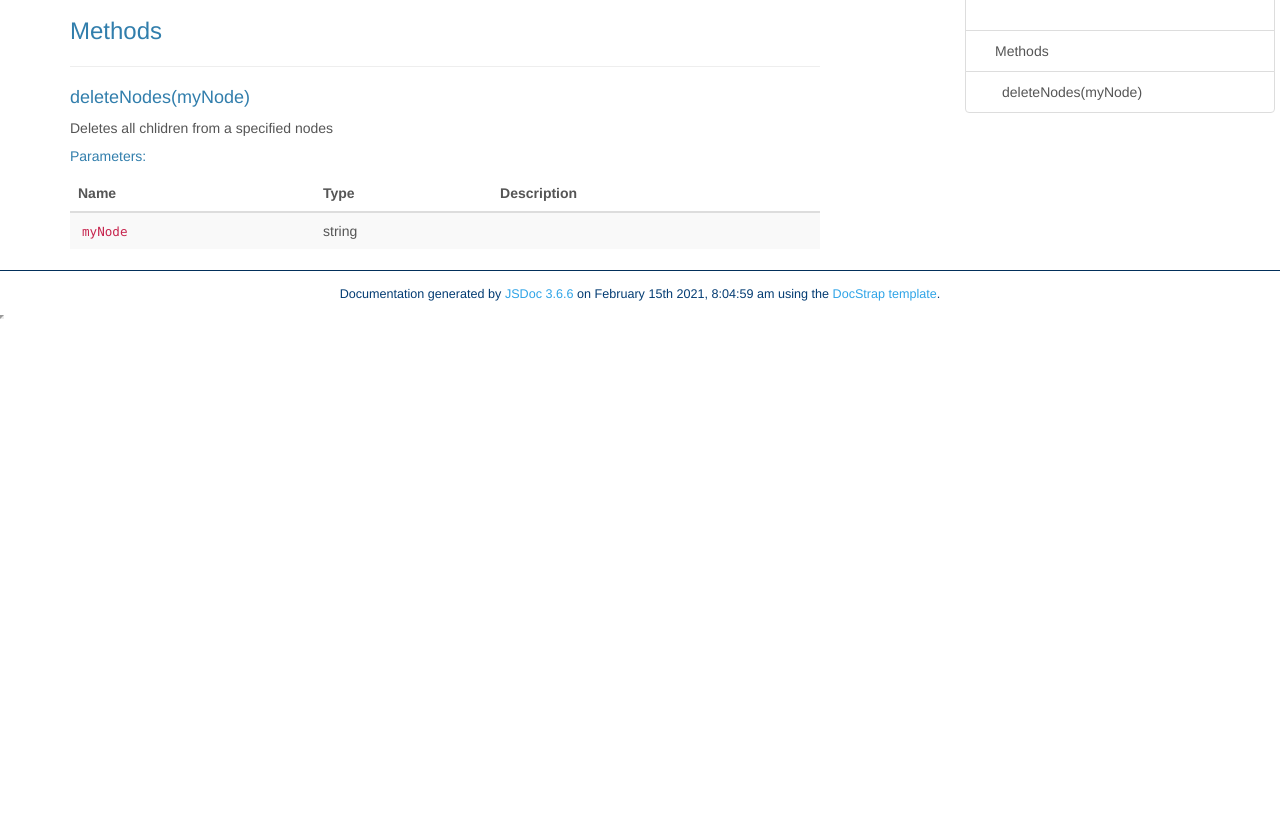
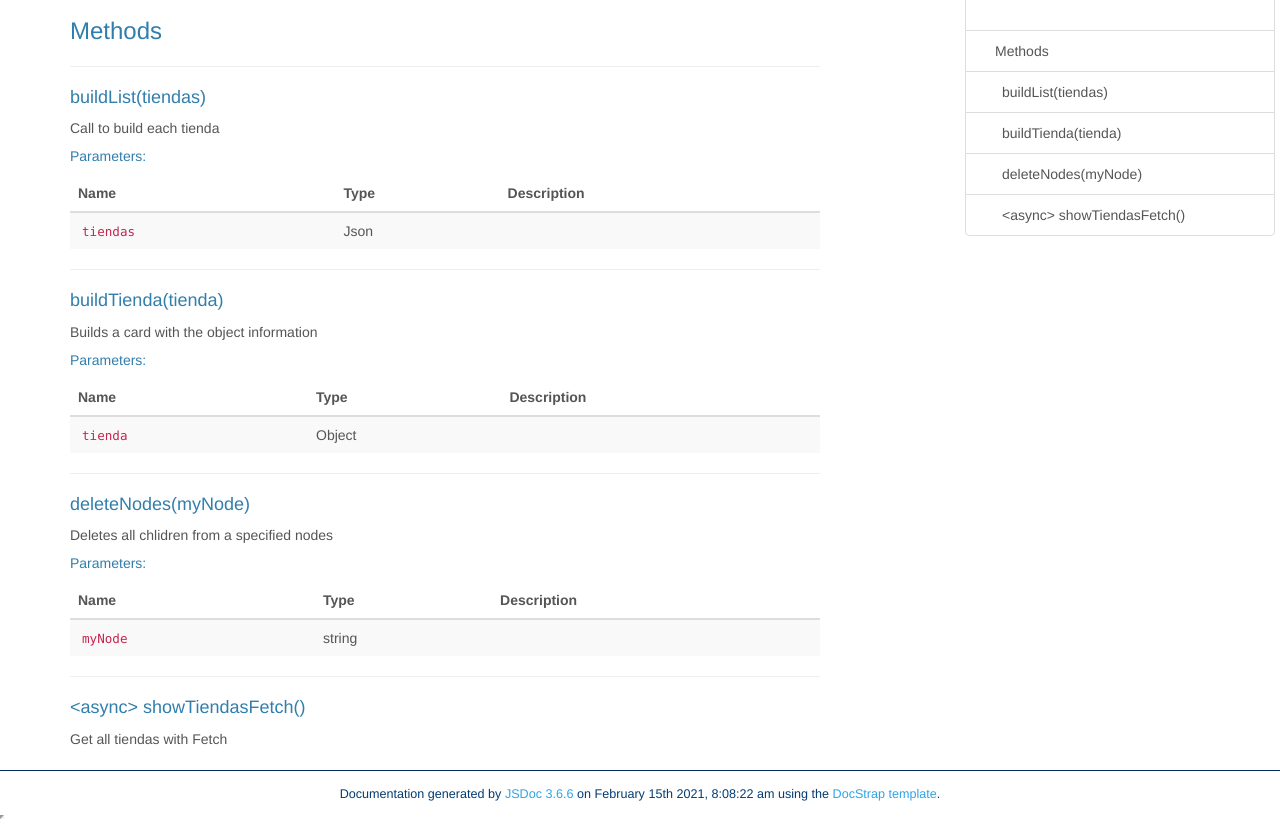
Before and after one commit to Nujuron/Consulta-API-Tiendas, a website: page docs/gen/global.html in a window 1280 px wide. Shown: the part 119-943 px from the top of the page. Before the commit the page ends 800 px from the top, so only its background shows below. Drawn offline with Linux system fonts and the light colour scheme.

Commit message:
template form

```diff
--- a/docs/gen/global.html
+++ b/docs/gen/global.html
@@ -33,7 +33,7 @@
 			<li class="dropdown">
 				<a href="global.html" class="dropdown-toggle" data-toggle="dropdown">Global<b class="caret"></b></a>
 				<ul class="dropdown-menu ">
-					<li><a href="global.html#deleteNodes">deleteNodes</a></li>
+					<li><a href="global.html#buildList">buildList</a></li><li><a href="global.html#buildTienda">buildTienda</a></li><li><a href="global.html#deleteNodes">deleteNodes</a></li><li><a href="global.html#showTiendasFetch">showTiendasFetch</a></li>
 				</ul>
 			</li>
 
@@ -143,6 +143,262 @@
         <h3 class="subsection-title">Methods</h3>
 
         <dl>
+
+<hr>
+<dt>
+    <h4 class="name" id="buildList"><span class="type-signature"></span>buildList(tiendas)</h4>
+
+
+</dt>
+<dd>
+
+
+    <div class="description">
+        <p>Call to build each tienda</p>
+    </div>
+
+
+
+
+
+
+
+
+        <h5>Parameters:</h5>
+
+
+<table class="params table table-striped">
+    <thead>
+    <tr>
+
+        <th>Name</th>
+
+
+        <th>Type</th>
+
+
+
+
+
+        <th class="last">Description</th>
+    </tr>
+    </thead>
+
+    <tbody>
+
+
+        <tr>
+
+                <td class="name"><code>tiendas</code></td>
+
+
+            <td class="type">
+
+
+<span class="param-type">Json</span>
+
+
+
+
+            </td>
+
+
+
+
+
+            <td class="description last"></td>
+        </tr>
+
+
+    </tbody>
+</table>
+
+
+
+
+<dl class="details">
+
+
+
+
+
+
+
+
+
+
+
+
+
+
+
+
+
+
+
+
+
+
+
+
+
+
+
+
+
+
+
+
+
+
+
+</dl>
+
+
+
+
+
+
+
+
+
+
+
+
+
+
+
+</dd>
+
+
+
+<hr>
+<dt>
+    <h4 class="name" id="buildTienda"><span class="type-signature"></span>buildTienda(tienda)</h4>
+
+
+</dt>
+<dd>
+
+
+    <div class="description">
+        <p>Builds a card with the object information</p>
+    </div>
+
+
+
+
+
+
+
+
+        <h5>Parameters:</h5>
+
+
+<table class="params table table-striped">
+    <thead>
+    <tr>
+
+        <th>Name</th>
+
+
+        <th>Type</th>
+
+
+
+
+
+        <th class="last">Description</th>
+    </tr>
+    </thead>
+
+    <tbody>
+
+
+        <tr>
+
+                <td class="name"><code>tienda</code></td>
+
+
+            <td class="type">
+
+
+<span class="param-type">Object</span>
+
+
+
+
+            </td>
+
+
+
+
+
+            <td class="description last"></td>
+        </tr>
+
+
+    </tbody>
+</table>
+
+
+
+
+<dl class="details">
+
+
+
+
+
+
+
+
+
+
+
+
+
+
+
+
+
+
+
+
+
+
+
+
+
+
+
+
+
+
+
+
+
+
+
+</dl>
+
+
+
+
+
+
+
+
+
+
+
+
+
+
+
+</dd>
+
+
 
 <hr>
 <dt>
@@ -270,6 +526,84 @@
 
 </dd>
 
+
+
+<hr>
+<dt>
+    <h4 class="name" id="showTiendasFetch"><span class="type-signature">&lt;async> </span>showTiendasFetch()</h4>
+
+
+</dt>
+<dd>
+
+
+    <div class="description">
+        <p>Get all tiendas with Fetch</p>
+    </div>
+
+
+
+
+
+
+
+
+
+
+<dl class="details">
+
+
+
+
+
+
+
+
+
+
+
+
+
+
+
+
+
+
+
+
+
+
+
+
+
+
+
+
+
+
+
+
+
+
+
+</dl>
+
+
+
+
+
+
+
+
+
+
+
+
+
+
+
+</dd>
+
         </dl>
 
 
@@ -320,7 +654,7 @@
 <span class="jsdoc-message">
 	Documentation generated by <a href="https://github.com/jsdoc3/jsdoc">JSDoc 3.6.6</a>
 
-		on February 15th 2021, 8:04:59 am
+		on February 15th 2021, 8:08:22 am
 
 	using the <a href="https://github.com/docstrap/docstrap">DocStrap template</a>.
 </span>
--- a/docs/gen/quicksearch.html
+++ b/docs/gen/quicksearch.html
@@ -7,7 +7,7 @@
     <script src="scripts/fulltext-search.js"></script>
 
     <script type="text/x-docstrap-searchdb">
-    {"global.html":{"id":"global.html","title":"Global","body":" Documentation Global deleteNodes Global Methods deleteNodes(myNode) Deletes all chlidren from a specified nodes Parameters: Name Type Description myNode string × Search results Close Documentation generated by JSDoc 3.6.6 on February 15th 2021, 8:04:59 am using the DocStrap template. "},"index.html":{"id":"index.html","title":"Index","body":" Documentation Global deleteNodes Consulta-API-Tiendas Web app to consume a self-made API × Search results Close Documentation generated by JSDoc 3.6.6 on February 15th 2021, 8:04:59 am using the DocStrap template. "}}
+    {"global.html":{"id":"global.html","title":"Global","body":" Documentation Global buildListbuildTiendadeleteNodesshowTiendasFetch Global Methods buildList(tiendas) Call to build each tienda Parameters: Name Type Description tiendas Json buildTienda(tienda) Builds a card with the object information Parameters: Name Type Description tienda Object deleteNodes(myNode) Deletes all chlidren from a specified nodes Parameters: Name Type Description myNode string &lt;async&gt; showTiendasFetch() Get all tiendas with Fetch × Search results Close Documentation generated by JSDoc 3.6.6 on February 15th 2021, 8:08:22 am using the DocStrap template. "},"index.html":{"id":"index.html","title":"Index","body":" Documentation Global buildListbuildTiendadeleteNodesshowTiendasFetch Consulta-API-Tiendas Web app to consume a self-made API × Search results Close Documentation generated by JSDoc 3.6.6 on February 15th 2021, 8:08:22 am using the DocStrap template. "}}
     </script>
 
     <script type="text/javascript">
```
Also changed, not shown: docs/gen/index.html (+2 -2 lines), index.html (+9 -0 lines), js/script.js (+11 -0 lines).
